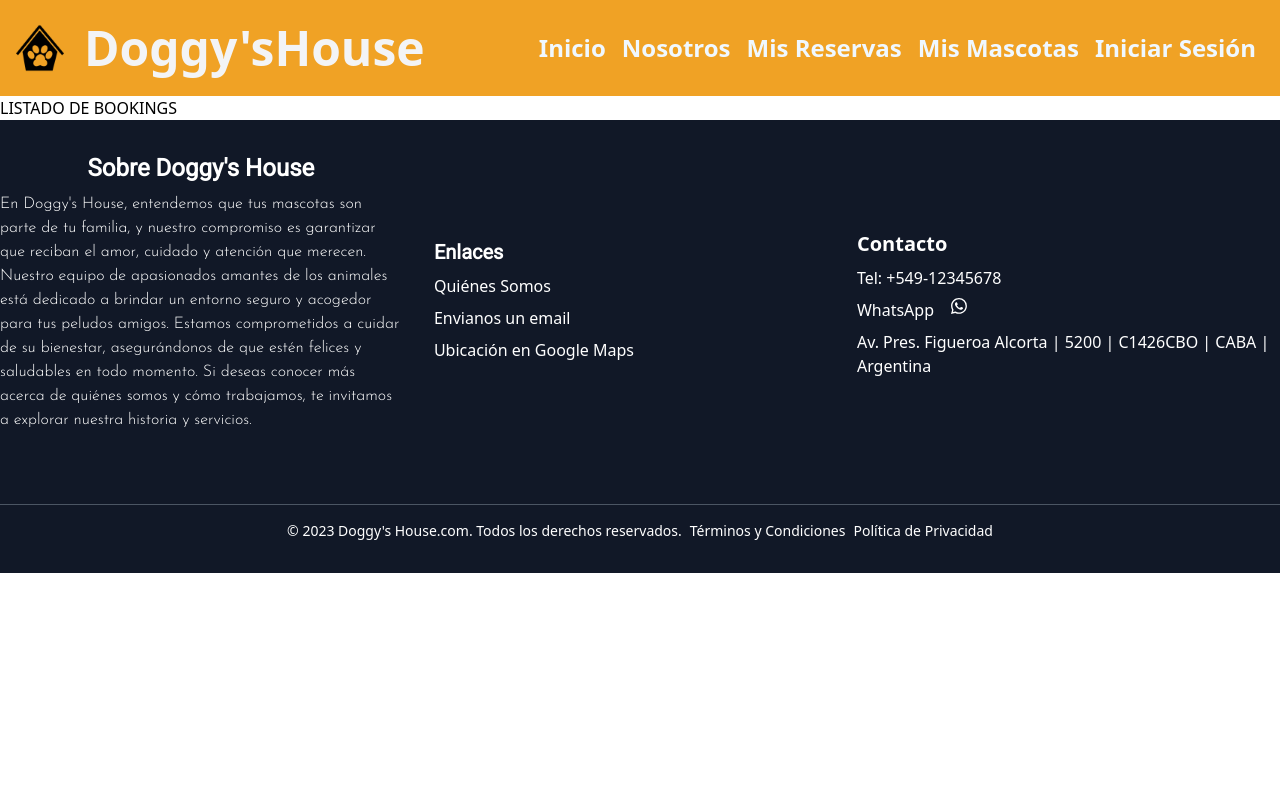
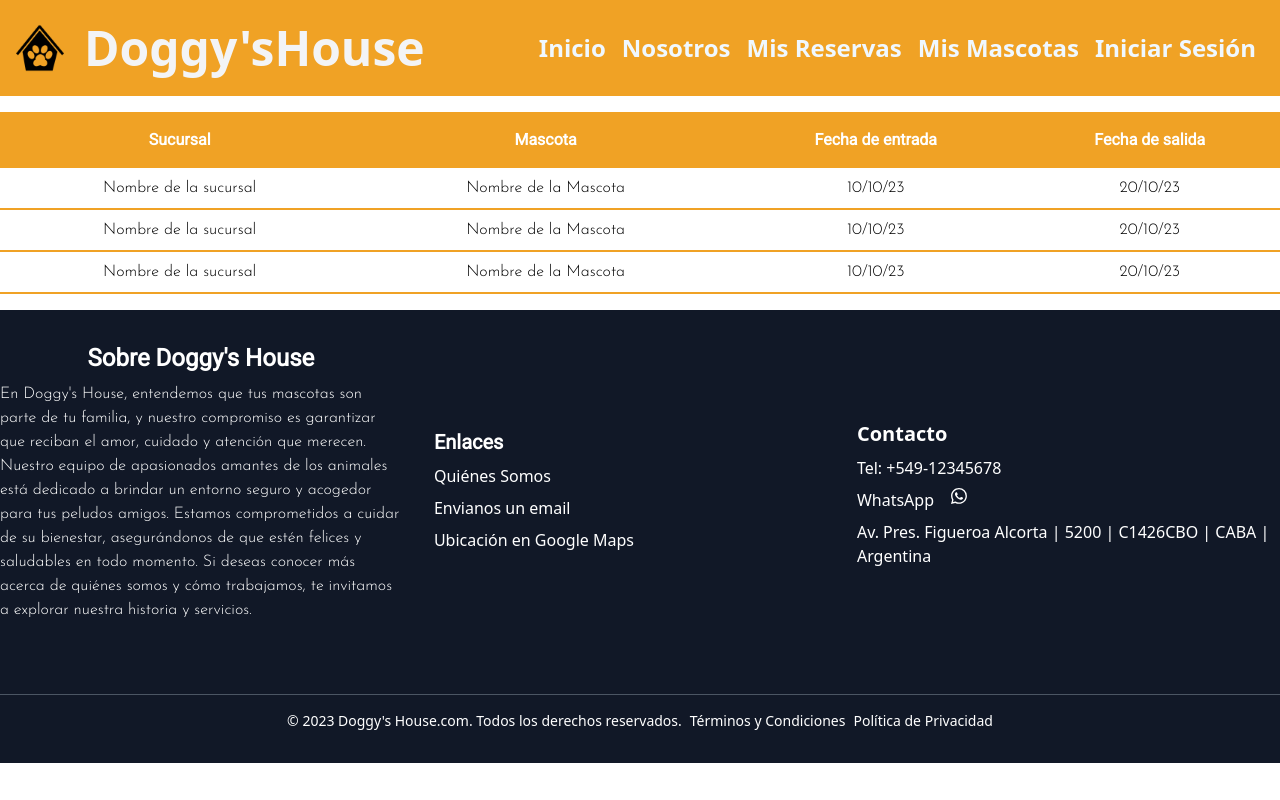
Before and after one commit to No-Country/c14-16-ft-node-react, a React (Vite) app in the folder frontend/: page /mybookings in a window 1280 px wide. Built offline with nearby package versions, Linux system fonts and the light colour scheme.

Commit message:
Reparo filtro y otros cambios

```diff
--- /dev/null
+++ b/frontend/src/components/pages/mybookings/BookCard.jsx
@@ -0,0 +1,16 @@
+import React from "react";
+
+const BookCard = () => {
+  return (
+    <tr className="border-b-2 border-primary">
+      <td className="py-2 text-center text-md font-josefin">
+        Nombre de la sucursal
+      </td>
+      <td className="text-center text-md font-josefin">Nombre de la Mascota</td>
+      <td className="text-center text-md font-josefin">10/10/23</td>
+      <td className="text-center text-md font-josefin">20/10/23</td>
+    </tr>
+  );
+};
+
+export default BookCard;
--- /dev/null
+++ b/frontend/src/components/pages/mybookings/MyBookings.jsx
@@ -0,0 +1,25 @@
+import BookCard from "./BookCard.jsx";
+
+const MyBookings = () => {
+  return (
+    <div className="container mx-auto py-4 ">
+      <table className="w-full">
+        <thead className="text-white font-bold font-roboto bg-primary">
+          <tr>
+            <th className="py-4">Sucursal</th>
+            <th className="py-4">Mascota</th>
+            <th className="py-4">Fecha de entrada</th>
+            <th className="py-4">Fecha de salida</th>
+          </tr>
+        </thead>
+        <tbody>
+          <BookCard />
+          <BookCard />
+          <BookCard />
+        </tbody>
+      </table>
+    </div>
+  );
+};
+
+export default MyBookings;
--- a/frontend/src/components/pages/mypets/MyPets.jsx
+++ b/frontend/src/components/pages/mypets/MyPets.jsx
@@ -25,19 +25,7 @@ const MyPets = () => {
           <BsFillPlusCircleFill className="text-xl" /> Agregar Mascota
         </Link>
       </div>
-      <ul className="w-full flex flex-wrap gap-8 justify-center">
-        {data?.result?.map((pet) => (
-          <li key={pet.id} className="mb-4 w-full max-w-[450px] shadow-md">
-            <PetCard
-              name={pet.name.toUpperCase()}
-              breed={pet.breed}
-              type={pet.type}
-              description={pet.description}
-              weight={pet.weight}
-            />
-          </li>
-        ))}
-      </ul>
+      <ul className="w-full flex flex-wrap gap-8 justify-center"></ul>
       <Outlet />
     </section>
   );
--- a/frontend/src/components/pages/search/Filter.jsx
+++ b/frontend/src/components/pages/search/Filter.jsx
@@ -7,6 +7,7 @@ import Button from "../../ui/button";
 import image from "/assets/Images/filter-bg_02.jpg";
 
 const Filter = ({ branches }) => {
+  console.log("Branches en prop:", branches);
   const [userFilter, setUserFilter] = useState({
     city: "",
     animalType: "",
@@ -17,12 +18,18 @@ const Filter = ({ branches }) => {
     "https://doggyhouse.azurewebsites.net/api/services"
   );
 
-  console.log(data);
-
   const { searchTerm, handleFilteredBranches } = useContext(SearchContext);
 
   const branchFilter = () => {
-    const filteredBranches = branches.filter(
+    let filteredBranches = [];
+
+    if (userFilter.city === "todas") {
+      filteredBranches = branches;
+      console.log("retorna todas", filteredBranches);
+      return filteredBranches;
+    }
+
+    filteredBranches = branches.filter(
       (branch) =>
         (userFilter.city.toLowerCase() === "" ||
           branch.city.toLowerCase() === userFilter.city.toLowerCase()) &&
@@ -38,6 +45,7 @@ const Filter = ({ branches }) => {
           })
         )
     );
+    console.log("retorna filtradas", filteredBranches);
     return filteredBranches;
   };
 
@@ -121,7 +129,7 @@ const Filter = ({ branches }) => {
               <Checkbox
                 key={service.id}
                 service={service}
-                disabled={userFilter.city === "todas" ? true : undefined}
+                disabled={userFilter.city === "todas"}
                 handleCheckboxChange={handleCheckboxChange}
               />
             ))}
--- a/frontend/src/components/ui/Checkbox.jsx
+++ b/frontend/src/components/ui/Checkbox.jsx
@@ -1,5 +1,4 @@
-const Checkbox = ({ service, handleCheckboxChange }) => {
-
+const Checkbox = ({ service, handleCheckboxChange, disabled }) => {
   return (
     <label
       htmlFor={service.id}
@@ -11,6 +10,7 @@ const Checkbox = ({ service, handleCheckboxChange }) => {
         name={service.name}
         defaultChecked={false}
         value={service.name}
+        disabled={disabled}
         className="mr-2"
         onChange={handleCheckboxChange}
       />
--- a/frontend/src/router/AppRouter.jsx
+++ b/frontend/src/router/AppRouter.jsx
@@ -13,6 +13,7 @@ import SearchPage from "../components/pages/search/SearchPage";
 import BranchPage from "../components/pages/branch/BranchPage";
 import MyPets from "../components/pages/mypets/MyPets";
 import AddPet from "../components/pages/mypets/AddPet";
+import MyBookings from "../components/pages/mybookings/MyBookings";
 
 const AppRouter = () => {
   return (
@@ -30,7 +31,7 @@ const AppRouter = () => {
         <Route path="/mypets/*" element={<MyPets />}>
           <Route path="add" element={<AddPet />} />
         </Route>
-        <Route path="/mybookings/*" element={"LISTADO DE BOOKINGS"}>
+        <Route path="/mybookings/*" element={<MyBookings />}>
           <Route path="add" element={"BOOKING CARD"} />
         </Route>
         <Route path="*" element={<NotFound />} />
```
